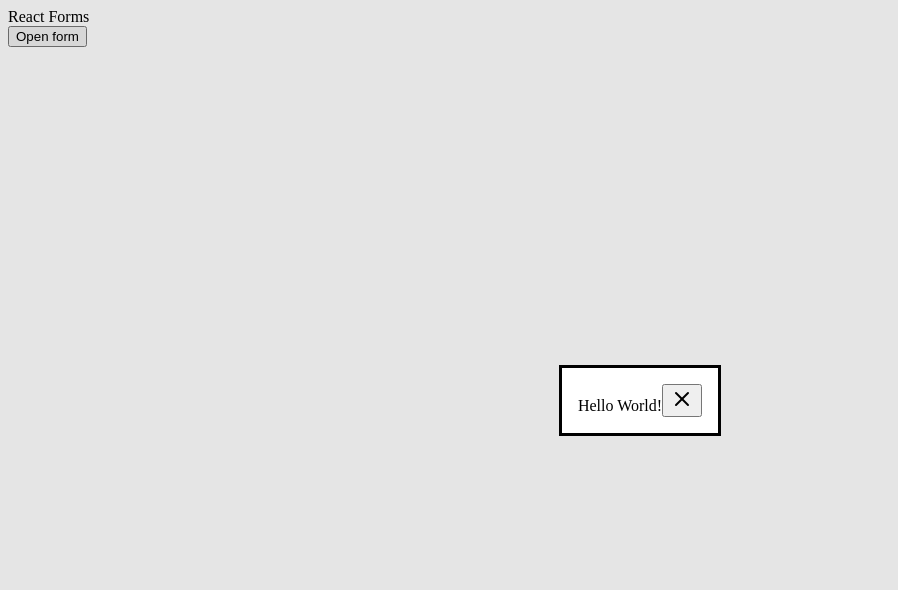
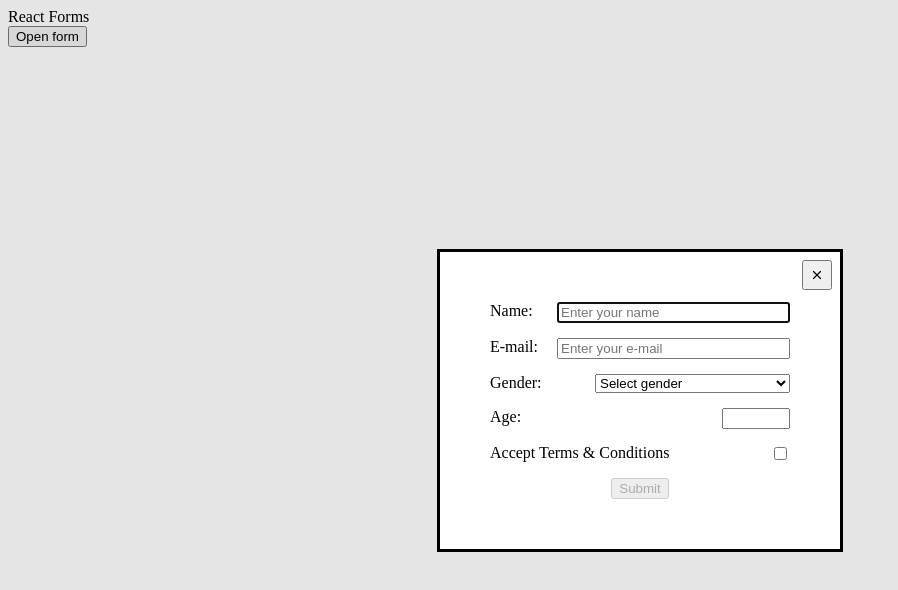
Before and after one commit to merucoding/react-2026-Q2-forms, a React (Vite) app in the folder rs-react-app/: page / in a window 1280 px wide. Both pictures are taken after a click on the button "Open form". Shown: the top 590 px of the page, without its empty margins (0-898 px from the left). Built offline with nearby package versions, Linux system fonts and the light colour scheme.

Commit message:
feat: add ReactHookForm component, validation schema

```diff
--- a/rs-react-app/src/components/App/App.tsx
+++ b/rs-react-app/src/components/App/App.tsx
@@ -1,5 +1,6 @@
 import { useState } from 'react';
 import Modal from '../Modal/Modal';
+import ReactHookForm from '../ReactHookForm/ReactHookForm';
 
 const App = () => {
   const [isModalOpen, setIsModalOpen] = useState(false);
@@ -10,7 +11,7 @@ const App = () => {
       <main>
         <button onClick={() => setIsModalOpen(true)}>Open form</button>
         <Modal isOpen={isModalOpen} onClose={() => setIsModalOpen(false)}>
-          Hello World!
+          <ReactHookForm />
         </Modal>
       </main>
     </>
--- /dev/null
+++ b/rs-react-app/src/components/GenderSelect/GenderSelect.module.css
@@ -0,0 +1,13 @@
+.wrapper {
+  display: flex;
+  justify-content: space-between;
+  column-gap: 10px;
+}
+
+select {
+  width: 65%;
+}
+
+.error {
+  color: red;
+}
--- /dev/null
+++ b/rs-react-app/src/components/GenderSelect/GenderSelect.tsx
@@ -0,0 +1,34 @@
+import type { ComponentProps } from 'react';
+import styles from './GenderSelect.module.css';
+
+type Props = {
+  id: string;
+  label: string;
+  error?: string;
+};
+
+const GenderSelect = ({
+  id,
+  label,
+  error,
+  ...props
+}: Props & ComponentProps<'select'>) => {
+  return (
+    <div>
+      <div className={styles.wrapper}>
+        <label htmlFor={id}>{label}</label>
+
+        <select id={id} {...props}>
+          <option value="">Select gender</option>
+          <option value="male">Male</option>
+          <option value="female">Female</option>
+          <option value="other">Other</option>
+        </select>
+      </div>
+
+      <div className={styles.error}>{error}</div>
+    </div>
+  );
+};
+
+export default GenderSelect;
--- /dev/null
+++ b/rs-react-app/src/components/Input/Input.module.css
@@ -0,0 +1,17 @@
+input[type="text"] {
+  width: 75%;
+}
+
+input[type="number"] {
+  width: 20%;
+}
+
+.field {
+  display: flex;
+  justify-content: space-between;
+  column-gap: 10px;
+}
+
+.error {
+  color: red;
+}
--- /dev/null
+++ b/rs-react-app/src/components/Input/Input.tsx
@@ -0,0 +1,28 @@
+import type { ComponentProps } from 'react';
+import styles from './Input.module.css';
+
+type Props = {
+  id: string;
+  label: string;
+  error?: string;
+};
+
+const Input = ({
+  id,
+  label,
+  error,
+  ...props
+}: Props & ComponentProps<'input'>) => {
+  return (
+    <div className={styles.wrapper}>
+      <div className={styles.field}>
+        <label htmlFor={id}>{label}</label>
+        <input id={id} className={styles.input} {...props} />
+      </div>
+
+      <div className={styles.error}>{error}</div>
+    </div>
+  );
+};
+
+export default Input;
--- /dev/null
+++ b/rs-react-app/src/components/Modal/Modal.module.css
@@ -0,0 +1,16 @@
+dialog {
+  width: 300px;
+  position: relative;
+  padding: 50px;
+}
+
+.closeButton {
+  position: absolute;
+  top: 8px;
+  right: 8px;
+  width: 30px;
+  height: 30px;
+  display: flex;
+  align-items: center;
+  justify-content: center;
+}
--- a/rs-react-app/src/components/Modal/Modal.tsx
+++ b/rs-react-app/src/components/Modal/Modal.tsx
@@ -1,6 +1,7 @@
 import { useEffect, useRef, type ReactNode } from 'react';
 import Portal from '../Portal/Portal';
 import { X as CloseIcon } from 'lucide-react';
+import styles from './Modal.module.css';
 
 type Props = {
   isOpen: boolean;
@@ -47,9 +48,10 @@ const Modal = ({ isOpen, onClose, children }: Props) => {
         onClose={onClose}
         onCancel={onClose}
         onClick={handleClickOutside}
+        className={styles.dialog}
       >
         {children}
-        <button onClick={onClose}>
+        <button className={styles.closeButton} onClick={onClose}>
           <CloseIcon />
         </button>
       </dialog>
--- /dev/null
+++ b/rs-react-app/src/components/ReactHookForm/ReactHookForm.module.css
@@ -0,0 +1,9 @@
+form {
+  display: flex;
+  flex-direction: column;
+  row-gap: 15px;
+}
+
+button {
+  align-self: center;
+}
--- /dev/null
+++ b/rs-react-app/src/components/ReactHookForm/ReactHookForm.tsx
@@ -0,0 +1,63 @@
+import { useForm } from 'react-hook-form';
+import Input from '../Input/Input';
+// import type { UserSubmission } from '../../types/form';
+import GenderSelect from '../GenderSelect/GenderSelect';
+import styles from './ReactHookForm.module.css';
+import { zodResolver } from '@hookform/resolvers/zod';
+import { userSchema, type UserFormData } from '../../schemas/validationSchema';
+
+const ReactHookForm = () => {
+  const {
+    register,
+    handleSubmit,
+    formState: { errors, isValid },
+  } = useForm<UserFormData>({
+    resolver: zodResolver(userSchema),
+    mode: 'onChange',
+  });
+
+  const onSubmit = (data: UserFormData) => {
+    console.log(data);
+  };
+
+  return (
+    <form onSubmit={handleSubmit(onSubmit)} className={styles.form}>
+      <Input
+        id="name"
+        label="Name:"
+        error={errors.name?.message}
+        type="text"
+        placeholder="Enter your name"
+        {...register('name')}
+      />
+      <Input
+        id="email"
+        label="E-mail:"
+        error={errors.email?.message}
+        type="text"
+        placeholder="Enter your e-mail"
+        {...register('email')}
+      />
+      <GenderSelect id="gender" label="Gender:" {...register('gender')} />
+      <Input
+        id="age"
+        label="Age:"
+        error={errors.age?.message}
+        type="number"
+        {...register('age', { setValueAs: (value) => Number(value) })}
+      />
+      <Input
+        id="terms"
+        label="Accept Terms & Conditions"
+        error={errors.termsAccepted?.message}
+        type="checkbox"
+        {...register('termsAccepted')}
+      />
+      <button type="submit" disabled={!isValid}>
+        Submit
+      </button>
+    </form>
+  );
+};
+
+export default ReactHookForm;
--- /dev/null
+++ b/rs-react-app/src/schemas/validationSchema.ts
@@ -0,0 +1,23 @@
+import { z } from 'zod';
+
+export const userSchema = z.object({
+  name: z
+    .string()
+    .min(1, 'Name is required.')
+    .refine(
+      (value) => value.length > 0 && value[0] === value[0].toUpperCase(),
+      {
+        message: 'First letter must be uppercase.',
+      }
+    ),
+
+  age: z.number().min(0, 'Age cannot be negative.'),
+
+  email: z.email('Please enter a valid email.'),
+
+  gender: z.string().min(1, 'Please select gender.'),
+
+  termsAccepted: z.boolean('You must accept the Terms & Conditions.'),
+});
+
+export type UserFormData = z.infer<typeof userSchema>;
```
Also changed, not shown: rs-react-app/src/components/UncontrolledForm/UncontrolledForm.tsx (added, +9 -0 lines).
